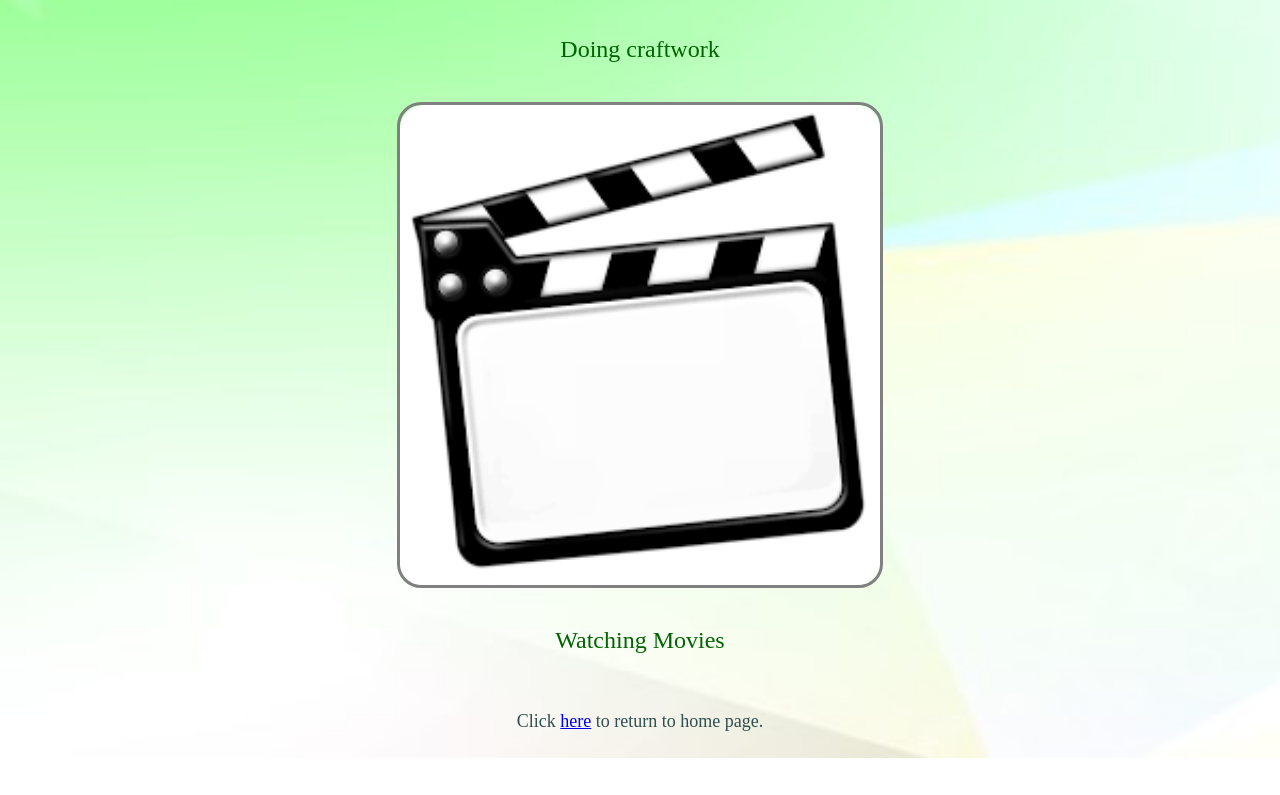
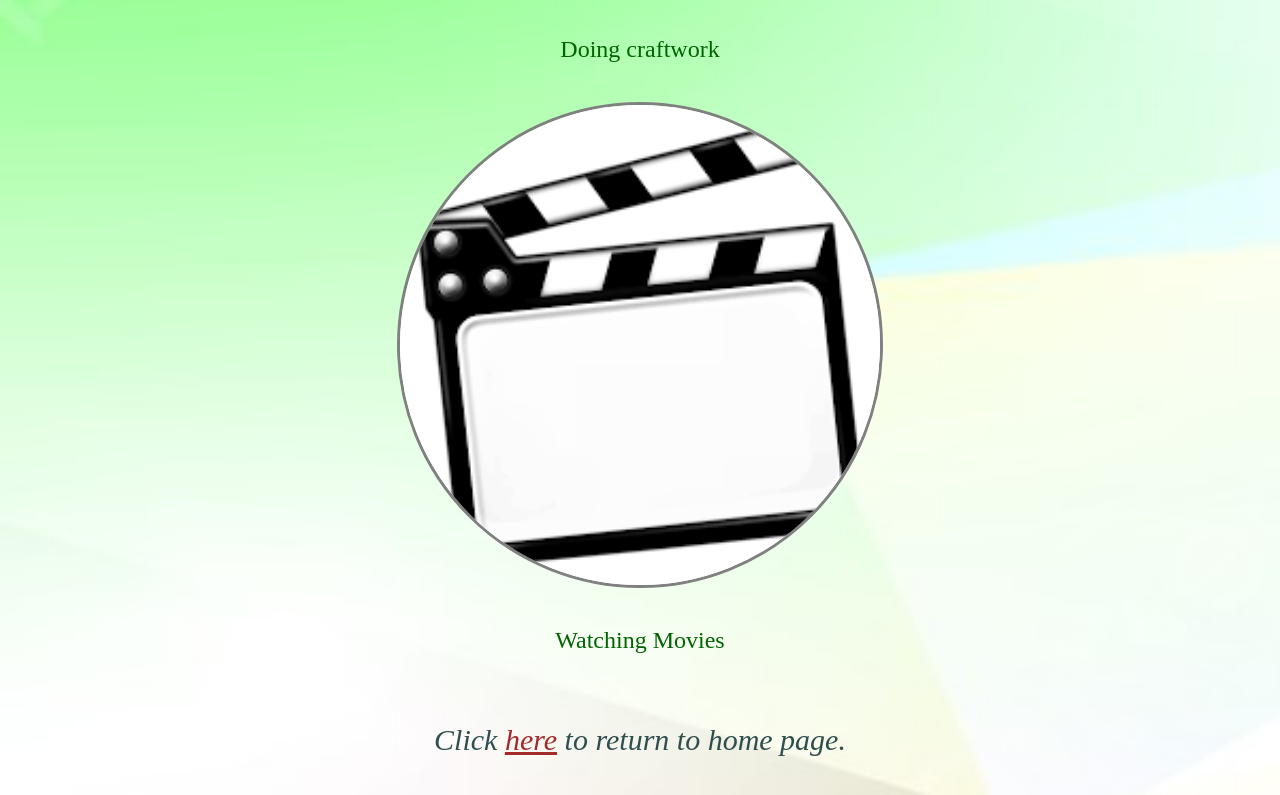
Before and after one commit to Nidarsana02/Personal-Portfolio, a plain HTML site: page HTML/about.html in a window 1280 px wide. Shown: the part 1423-2218 px from the top of the page. Before the commit the page ends 2181 px from the top, so only its background shows below. Drawn offline with Linux system fonts and the light colour scheme.

Commit message:
Animation effects and icon updates

```diff
--- a/CSS/stylesabout.css
+++ b/CSS/stylesabout.css
@@ -2,15 +2,22 @@
     display: flex;
     justify-content: space-evenly;
     border: 3px solid gray;
-    border-radius: 5%;
+    border-radius: 50%;
 }
 .gallery:hover{
-    border: 4px solid darkslategrey;
+    border: none;
 }
 .gallery img{
     width: 100%;
     height: 100%;
-    border-radius: 5%;
+    border-radius: 50%;
+
+}
+.gallery img:hover{
+    width: 80%;
+    height: 80%;
+    border: 6px solid gainsboro;
+    animation: rotation 5s infinite ;
 }
 .center-align{
     text-align: center;
@@ -25,6 +32,7 @@
     display: flex;
     justify-content: space-evenly;
     flex-wrap: wrap;
+
 }
 h1{
     font-family:Cambria, Cochin, Georgia, Times, 'Times New Roman', serif;
@@ -45,7 +53,19 @@ h3{
     font-size: xx-large;
 }
 .link{
-    font-size: large;
+    font-size: 30px;
+    font-style: italic;
     text-align: center;
     color: darkslategrey;
 }
+.link a{
+    color: brown;
+}
+@keyframes rotation {
+    from {
+        transform: rotate(0deg);
+    }
+    to {
+        transform: rotate(360deg);
+    }
+}
--- a/CSS/stylesedu.css
+++ b/CSS/stylesedu.css
@@ -67,7 +67,7 @@ body{
     background-repeat: no-repeat;
     background-size: 100% 180%;
 }
-a:link{
+.web a{
     color:peachpuff;
     font-style: normal;
     font-family:'Times New Roman', Times, serif;
@@ -102,5 +102,8 @@ a:link{
   .link{
     text-align: center;
     font-size: 30px;
-    color: cadetblue;
+    color: lightblue;
   }
+  .link a{
+    color: lightpink;
+  }
--- a/HTML/about.html
+++ b/HTML/about.html
@@ -2,7 +2,7 @@
 <html>
     <head>
         <title>About</title>
-        <link rel="icon" type="image/x-icon" href="/IMAGES/icon.png">
+        <link rel="icon" type="image/x-icon" href="https://cdn.iconscout.com/icon/premium/png-256-thumb/hobbies-1651245-1403352.png?f=webp">
         <link rel="stylesheet" href="/CSS/stylesabout.css">
     </head>
     <body>
```
Also changed, not shown: HTML/contact.html (+1 -1 lines), HTML/education.html (+1 -1 lines).
